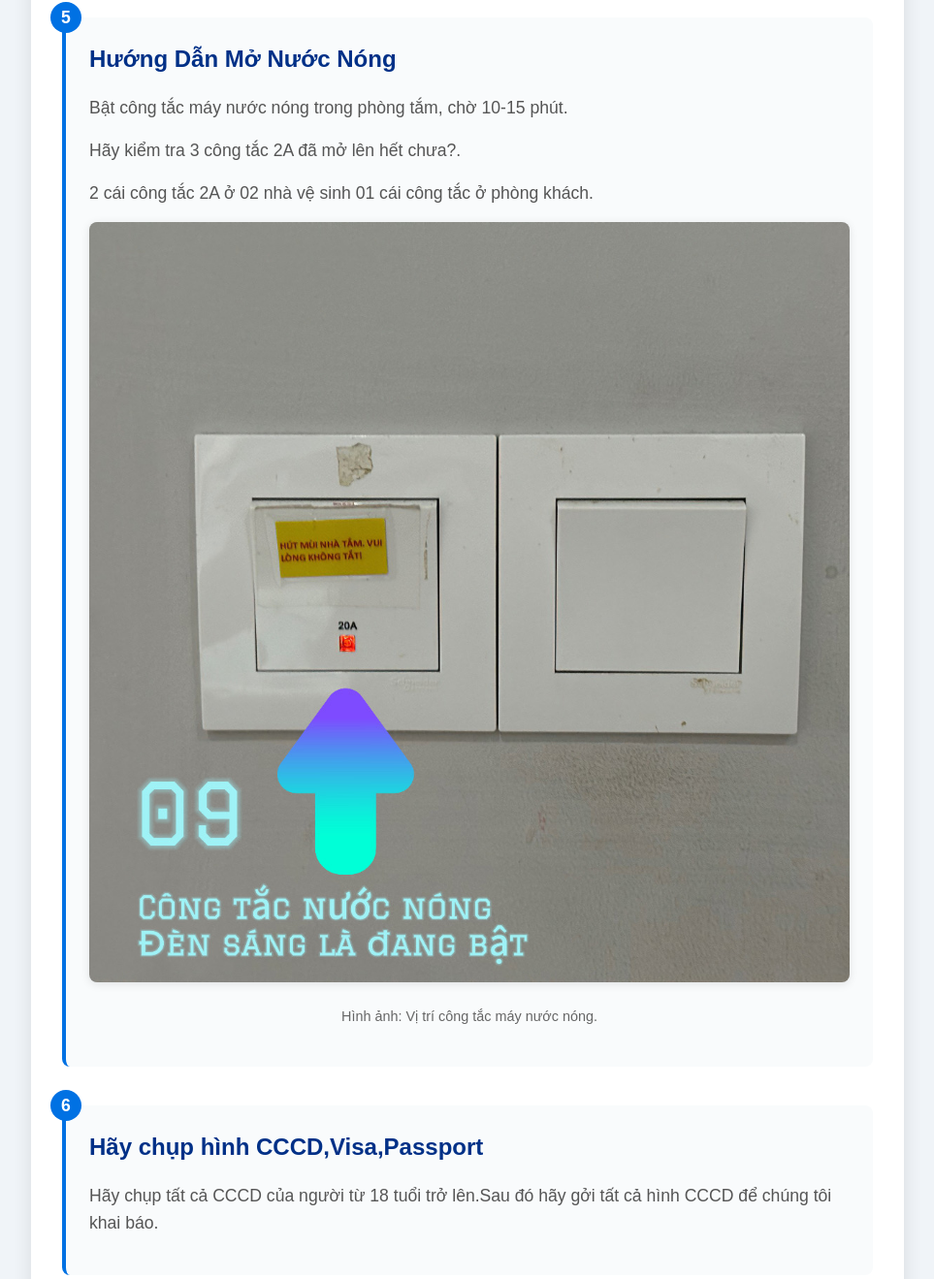
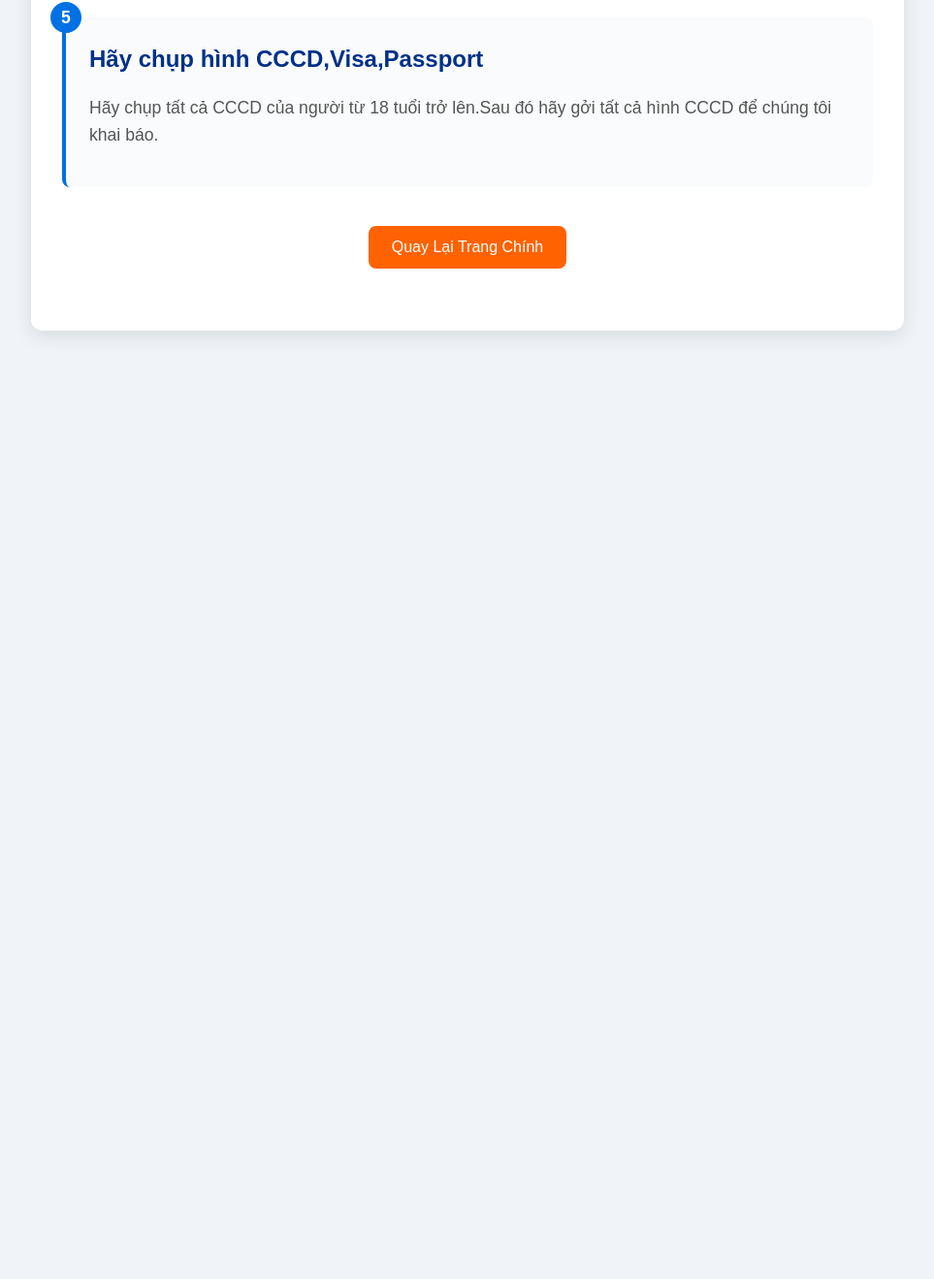
Before and after one commit to phucnv-hcm/huongdancanho, a plain HTML site: page cachcheckin.html in a window 1280 px wide. Shown: the part 7502-8821 px from the top of the page at 97% size, without its empty margins (158-1121 px from the left). After the commit the page ends 7875 px from the top, so only its background shows below. Drawn offline with Linux system fonts and the light colour scheme.

Commit message:
Update cachcheckin.html

```diff
--- a/cachcheckin.html
+++ b/cachcheckin.html
@@ -239,16 +239,6 @@
             </div>
         </div>
         <div class="section" data-step="5">
-            <h3>Hướng Dẫn Mở Nước Nóng</h3>
-            <p>Bật công tắc máy nước nóng trong phòng tắm, chờ 10-15 phút.</p>
-            <p>Hãy kiểm tra 3 công tắc 2A đã mở lên hết chưa?.</p>
-            <p>2 cái công tắc 2A ở 02 nhà vệ sinh 01 cái công tắc ở phòng khách.</p>
-            <div class="media-container">
-                <img src="assets/IMG_STEP5.JPG" alt="Công tắc nước nóng">
-                <div class="caption">Hình ảnh: Vị trí công tắc máy nước nóng.</div>
-            </div>
-        </div>
-        <div class="section" data-step="6">
             <h3>Hãy chụp hình CCCD,Visa,Passport</h3>
             <p>Hãy chụp tất cả CCCD của người từ 18 tuổi trở lên.Sau đó hãy gởi tất cả hình CCCD để chúng tôi khai báo.</p>
         </div>
```
